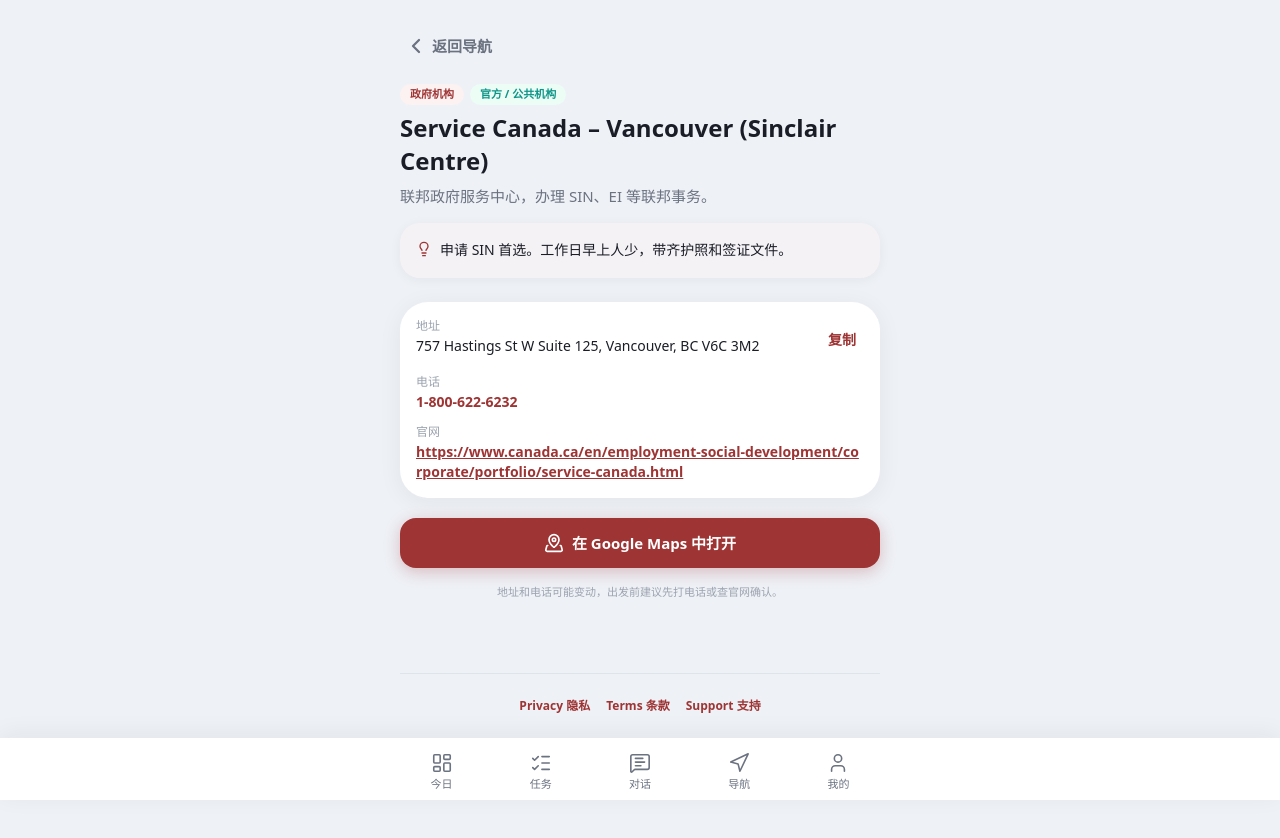
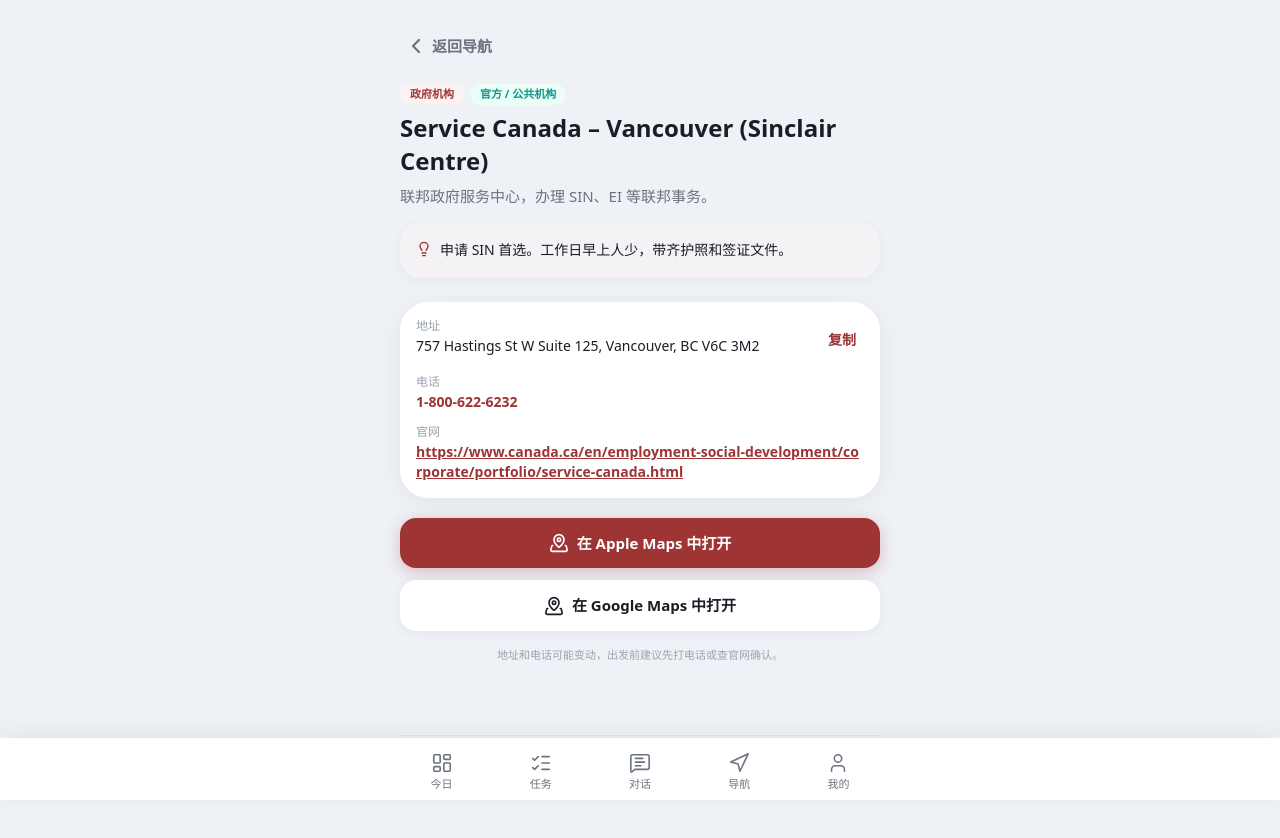
Before and after one commit to robinaigc/TodoCa, a Next.js app: page /resources/gov-service-canada-downtown in a window 1280 px wide. Shown: the top 838 px of the page. Built offline with nearby package versions, Linux system fonts and the light colour scheme.

Commit message:
fix: add Apple Maps option for resources

```diff
--- a/app/(main)/resources/[id]/page.tsx
+++ b/app/(main)/resources/[id]/page.tsx
@@ -14,9 +14,9 @@
   if (!resource) notFound();
 
   const catName = RESOURCE_CATEGORIES.find((c) => c.id === resource.category)?.nameZh;
-  const mapsUrl = `https://www.google.com/maps/search/?api=1&query=${encodeURIComponent(
-    `${resource.name} ${resource.address}`
-  )}`;
+  const locationQuery = encodeURIComponent(`${resource.name} ${resource.address}`);
+  const appleMapsUrl = `https://maps.apple.com/?q=${locationQuery}`;
+  const googleMapsUrl = `https://www.google.com/maps/search/?api=1&query=${locationQuery}`;
 
   async function copyAddress() {
     try {
@@ -91,10 +91,16 @@
         )}
       </div>
 
-      <a href={mapsUrl} target="_blank" rel="noopener noreferrer" className="btn-primary mt-5 flex py-3.5 text-center text-[15px]">
-        <MapPinned className="mr-2 h-5 w-5" aria-hidden="true" />
-        在 Google Maps 中打开
-      </a>
+      <div className="mt-5 grid gap-3">
+        <a href={appleMapsUrl} target="_blank" rel="noopener noreferrer" className="btn-primary flex py-3.5 text-center text-[15px]">
+          <MapPinned className="mr-2 h-5 w-5" aria-hidden="true" />
+          在 Apple Maps 中打开
+        </a>
+        <a href={googleMapsUrl} target="_blank" rel="noopener noreferrer" className="btn-secondary flex py-3.5 text-center text-[15px]">
+          <MapPinned className="mr-2 h-5 w-5" aria-hidden="true" />
+          在 Google Maps 中打开
+        </a>
+      </div>
 
       <p className="mt-4 text-center text-[11px] text-text-muted">
         地址和电话可能变动，出发前建议先打电话或查官网确认。
```
Also changed, not shown: 1 other file (tests, documents, lock files or other folders).
